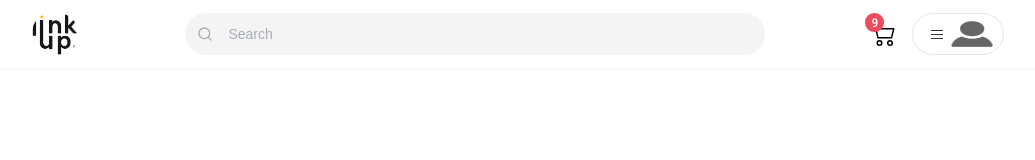
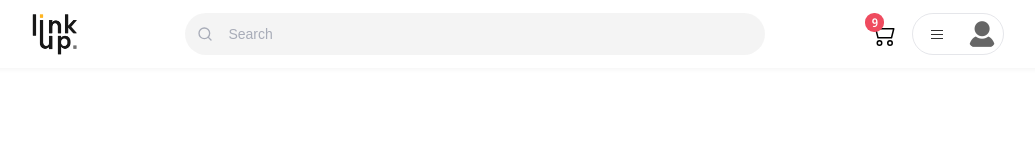
Before and after one commit to Vitalii-Shubnik/LinkUp-practice-team-3, a React (Create React App) app: page / in a window 1280 px wide. Shown: the top 160 px of the page, without its empty margins (122-1157 px from the left). Built offline with nearby package versions, Linux system fonts and the light colour scheme.

Commit message:
all_product_v2

```diff
--- a/src/components/Product.js
+++ b/src/components/Product.js
@@ -20,7 +20,11 @@ const Product = (props) => {
           <CardIcon />
           In Card
         </div>
-        <img src={props.item.image} alt={props.item.title} />
+        <img
+          className="img_product"
+          src={props.item.image}
+          alt={props.item.title}
+        />
         <h1 className="title">{props.item.title}</h1>
         <h1 className="sold">{props.item.sold} Sold</h1>
       </div>
--- a/src/styles/allproduct.css
+++ b/src/styles/allproduct.css
@@ -49,7 +49,7 @@
 	border-radius: 20px;
 }
 
-img{
+.img_product{
 	width: 100%;
 	border-radius: 20px;
 }
```
